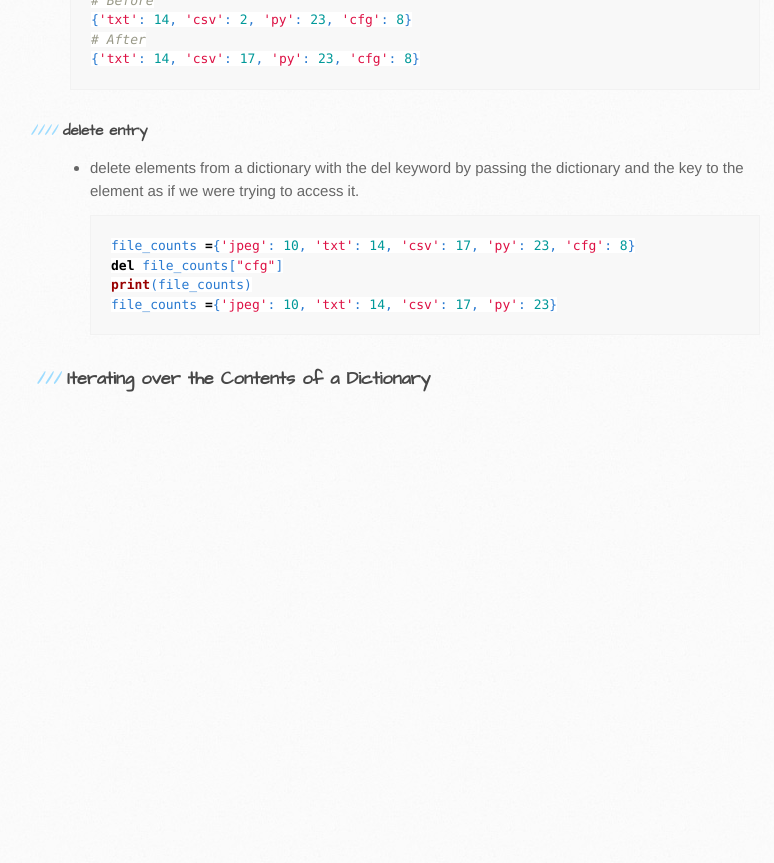
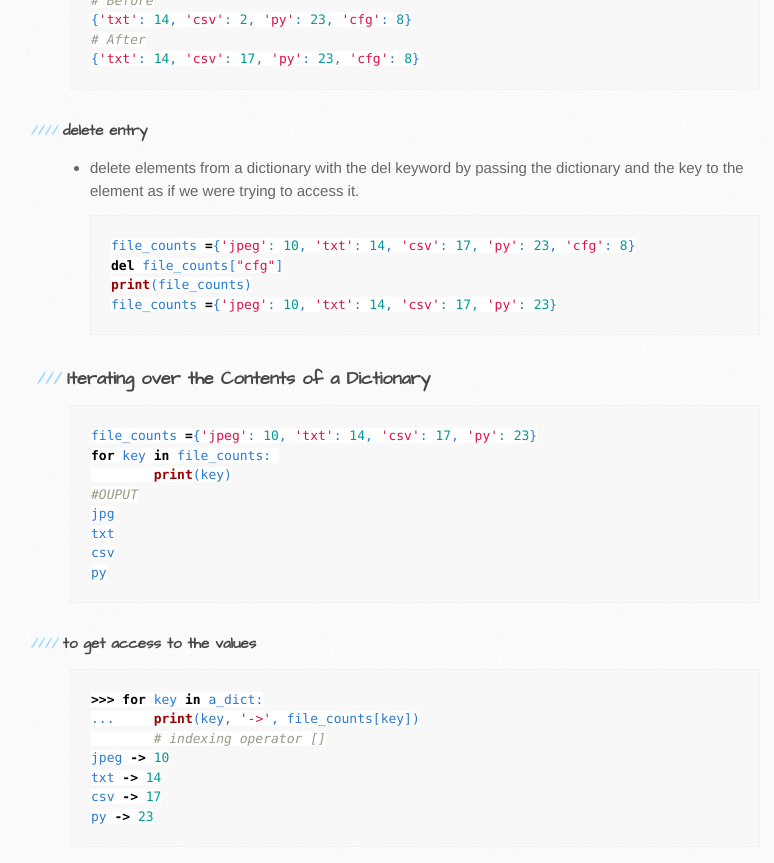
Before and after one commit to trumpfheller/trumpfheller.github.io, a Jekyll site: the page built from dictionary.md, in a window 1280 px wide and 900 px high, scrolled down 2096 px. Shown: the top 863 px of the window, without its empty margins (90-864 px from the left). Built offline with Jekyll 4.4.1, drawn with Linux system fonts in a browser that asks for light colours; before the commit the page ends 2519 px from its top, so only the background shows below that.

Commit message:
Update dictionary.md

````diff
--- a/dictionary.md
+++ b/dictionary.md
@@ -96,3 +96,26 @@ file_counts ={'jpeg': 10, 'txt': 14, 'csv': 17, 'py': 23}
 
 
 ### Iterating over the Contents of a Dictionary
+
+```python
+file_counts ={'jpeg': 10, 'txt': 14, 'csv': 17, 'py': 23}
+for key in file_counts:
+	print(key)
+#OUPUT
+jpg
+txt
+csv
+py
+```
+
+#### to get access to the values
+
+```python
+>>> for key in a_dict:
+...     print(key, '->', file_counts[key])
+	# indexing operator []
+jpeg -> 10
+txt -> 14
+csv -> 17
+py -> 23
+```
````
